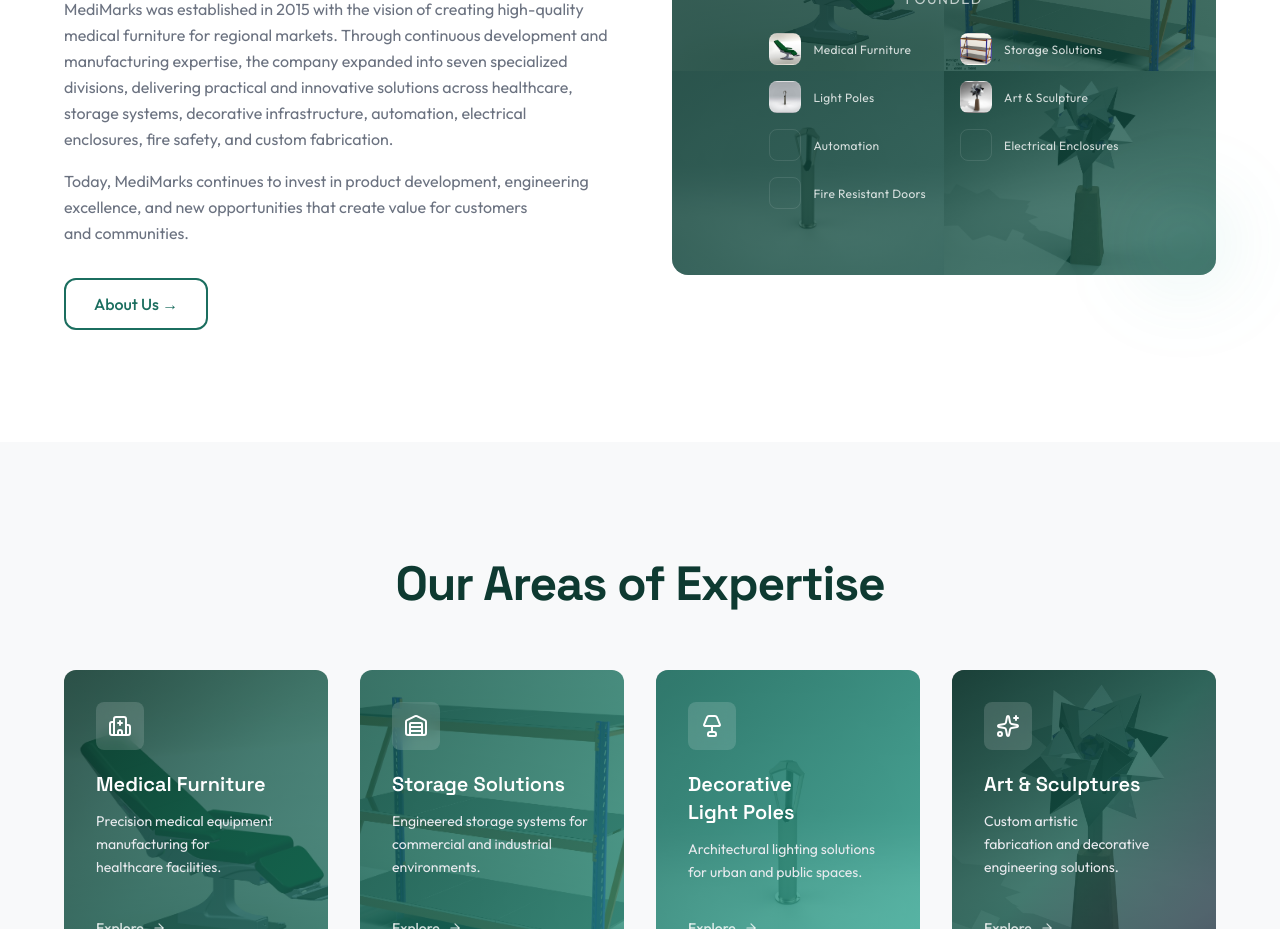
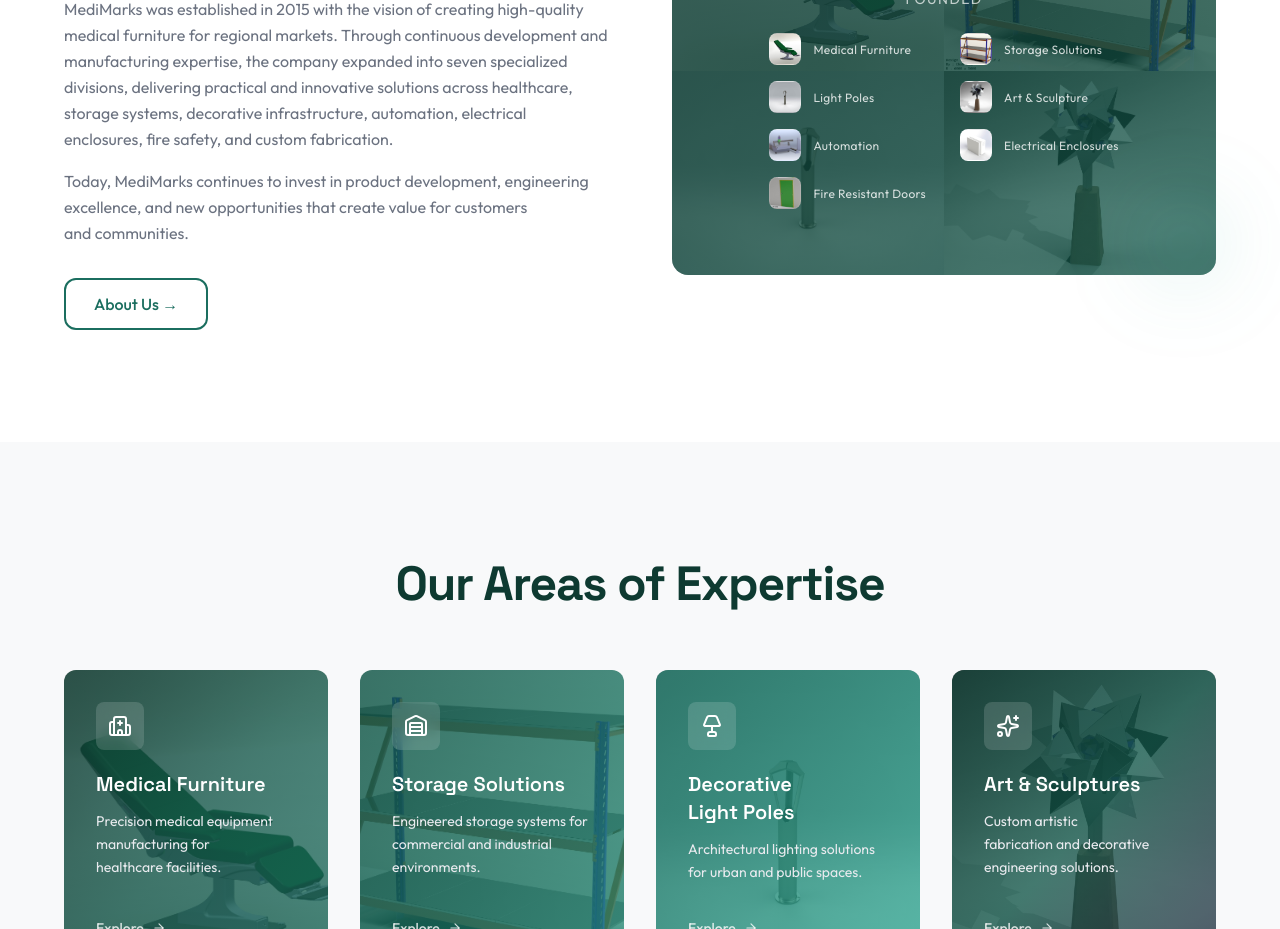
Before and after one commit to yara-hue/medimarks, a Next.js app: page / in a window 1280 px wide. Shown: the part 1260-2189 px from the top of the page. Built offline with nearby package versions, Linux system fonts and the light colour scheme.

Commit message:
Fix empty icons - URL-encode image paths with spaces

```diff
--- a/src/components/sections/home/CompanyOverview.tsx
+++ b/src/components/sections/home/CompanyOverview.tsx
@@ -90,7 +90,7 @@
                       <div key={item.name} className="flex items-center gap-3">
                         <div
                           className="w-8 h-8 rounded-lg bg-cover bg-center shrink-0 border border-white/10"
-                          style={{ backgroundImage: "url(/images/products/" + item.img + ")" }}
+                          style={{ backgroundImage: "url(" + encodeURI("/images/products/" + item.img) + ")" }}
                         />
                         <span className="text-white/80 text-xs tracking-wide text-left leading-tight">
                           {item.name}
```
